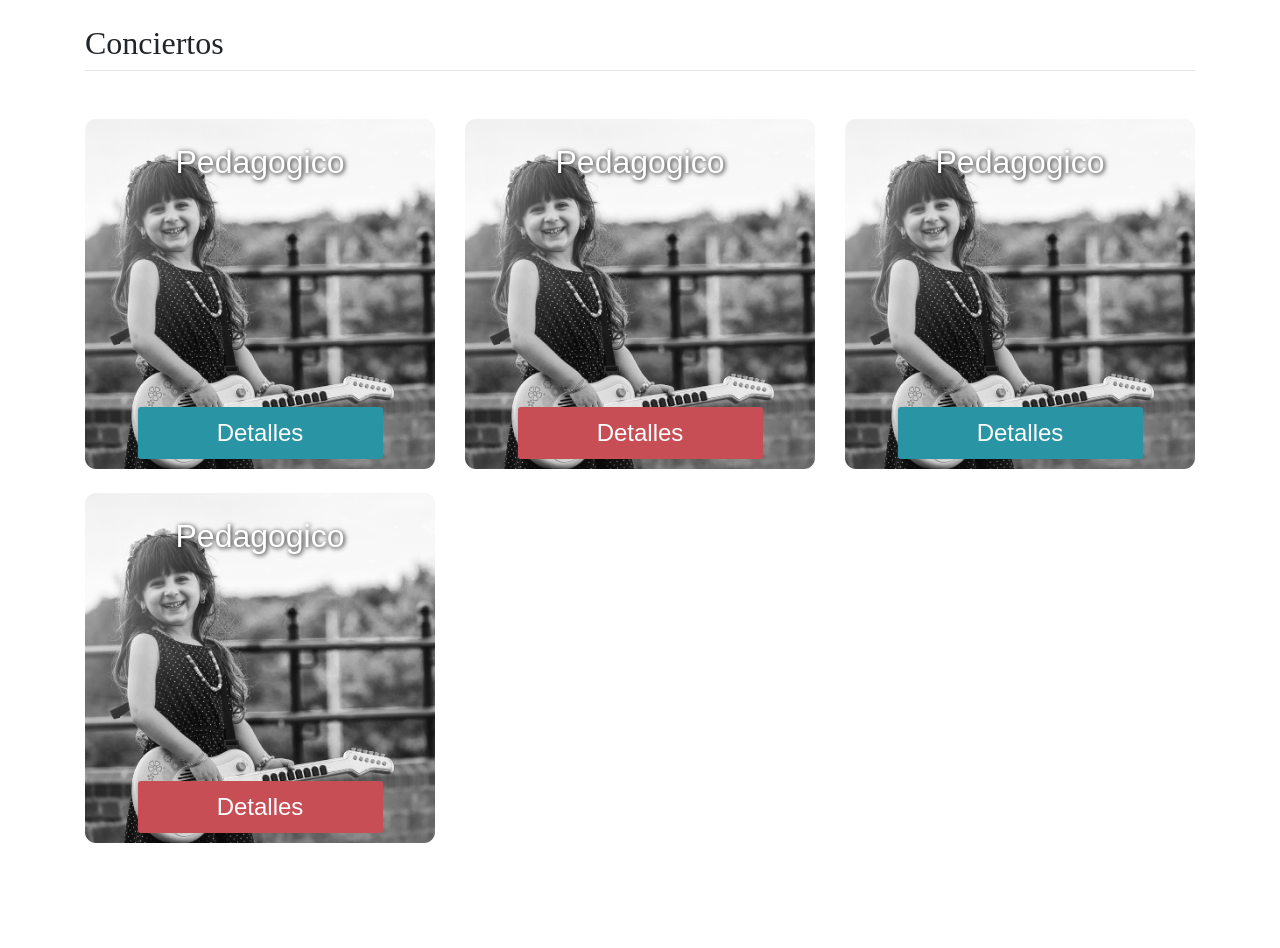
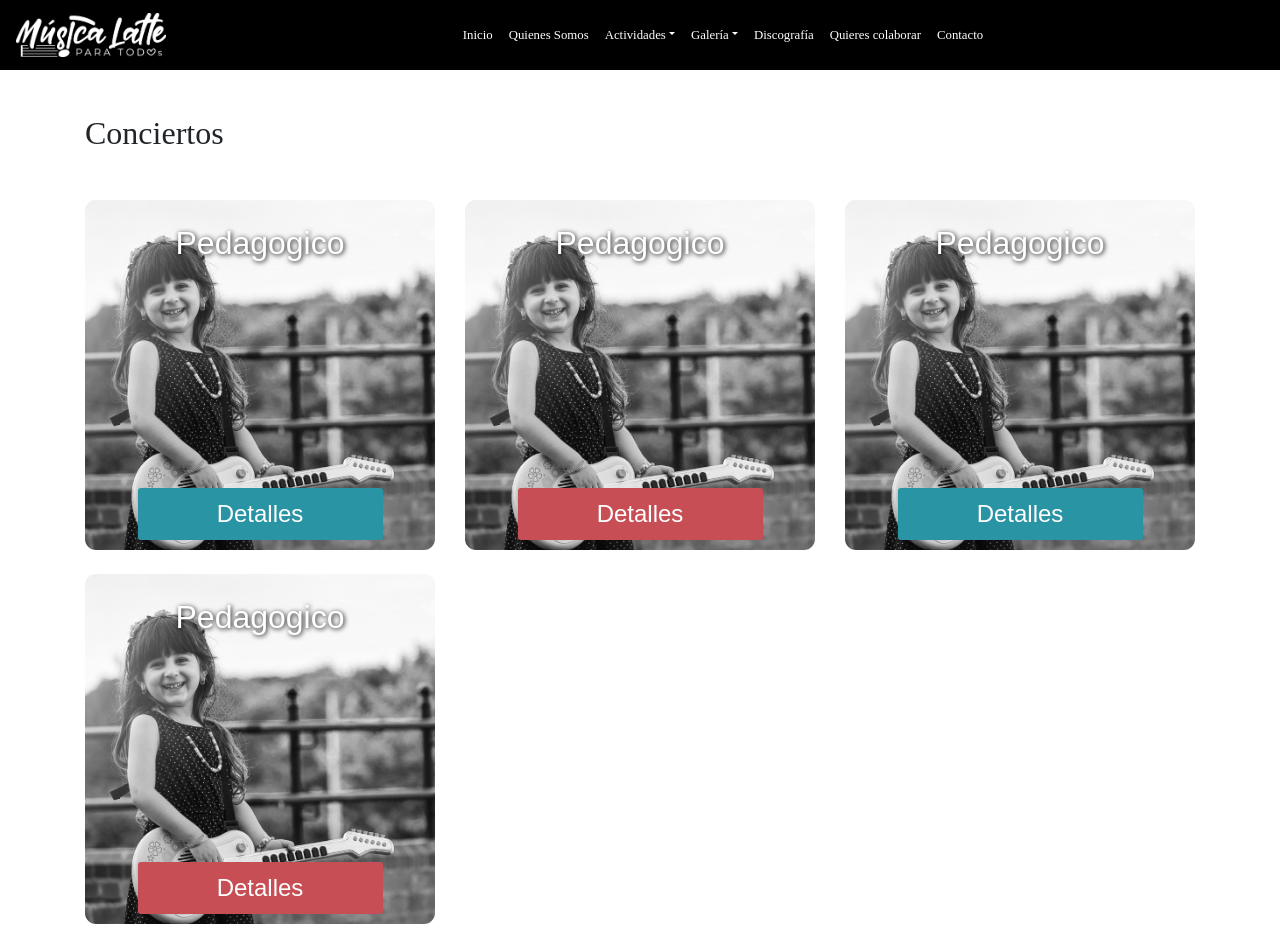
Before and after one commit to elenasacristan/m-latte, a React (Create React App) app in the folder frontend/: page / in a window 1280 px wide. Before the commit the page ends 867 px from the top, so only its background shows below. Built offline with nearby package versions, Linux system fonts and the light colour scheme; a web font is replaced by a local one.

Commit message:
Fix navbar top

```diff
--- a/frontend/src/App.js
+++ b/frontend/src/App.js
@@ -7,8 +7,8 @@ import Activities from "./components/activities/activities";
 const App = () => {
   return (
     <>
-      {/* <NavBar />
-      <About /> */}
+      <NavBar />
+      {/* <About /> */}
       <Activities />
     </>
   );
--- a/frontend/src/components/about/about.css
+++ b/frontend/src/components/about/about.css
@@ -1,3 +1,4 @@
 .about{
+    padding-top: 90px;
     width:80%;
 }
--- a/frontend/src/components/activities/activities.css
+++ b/frontend/src/components/activities/activities.css
@@ -0,0 +1,3 @@
+.activities{
+    padding-top: 90px;
+}
--- a/frontend/src/components/activities/activities.js
+++ b/frontend/src/components/activities/activities.js
@@ -6,11 +6,10 @@ import Pedagogico from "../../common/images/Pedagogicos.png";
 const Activities = () => {
   return (
     <div class="activities container">
-      <h2 className="font-weight-light text-center text-lg-left mt-4 mb-0">
+      <h2 className="font-weight-light text-center text-lg-left mt-4 mb-5">
         Conciertos
       </h2>
 
-      <hr class="mt-2 mb-5" />
       <div class="row text-center">
         {[1,2,3,4].map((number, index) => (
             index % 2 === 0 ?
--- a/frontend/src/components/navbar/navbar.js
+++ b/frontend/src/components/navbar/navbar.js
@@ -5,7 +5,7 @@ import { RiMenu3Line } from 'react-icons/ri';
 
 const NavBar = () => {
   return (
-    <nav className="navbar navbar-expand-lg">
+    <nav className="navbar navbar-expand-lg fixed-top">
       <a className="navbar-brand" href="#">
         <img src={Logo} alt="logo" />
       </a>
```
